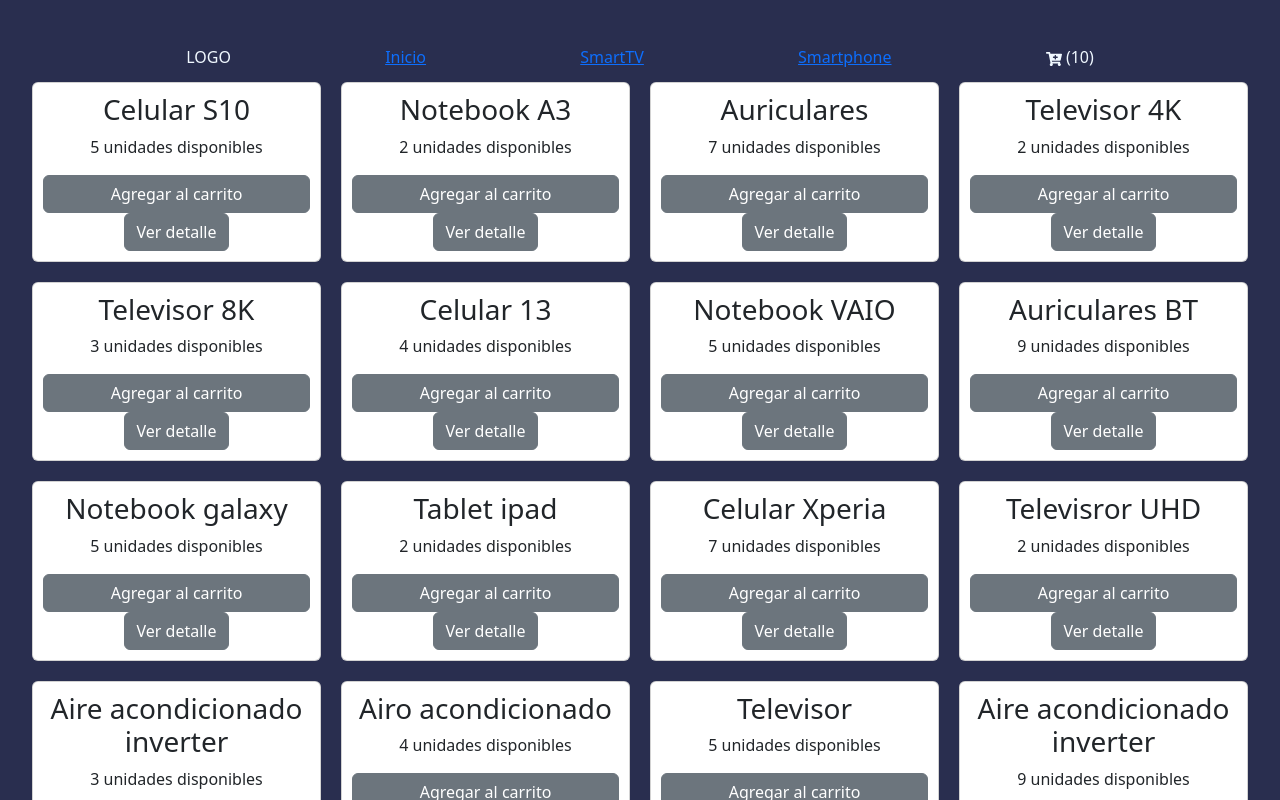
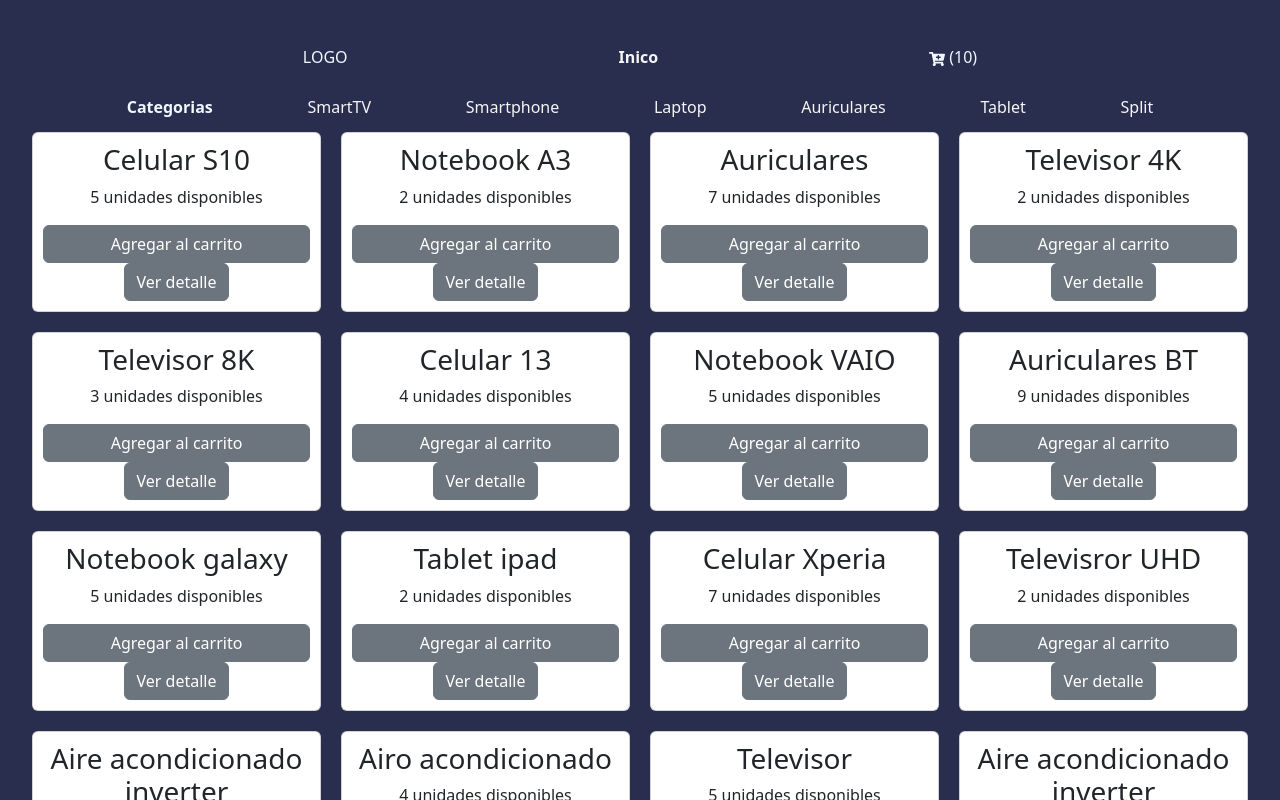
Before and after one commit to nico-caste/REACT.JS, a React (Vite) app: page / in a window 1280 px wide. Shown: the top 800 px of the page. Built offline with nearby package versions, Linux system fonts and the light colour scheme.

Commit message:
css y categorias

```diff
--- a/src/components/ItemListcontainer/ItemListContainer.jsx
+++ b/src/components/ItemListcontainer/ItemListContainer.jsx
@@ -16,7 +16,6 @@ function ItemListContainer () {
             fetchdata(false)
             .then(resp => {
                 SetTodosLosProductos (resp);
-                console.log(categoria);
                 setTimeout(() => {
                     setLoading(false);
                 }, 500);
@@ -45,7 +44,7 @@ function ItemListContainer () {
                         <Item key={el.id} producto={el}/>
                     )
                 })
-            };
+            }
             </div>
         </div>
     );
--- a/src/components/Navbar/Navbar.css
+++ b/src/components/Navbar/Navbar.css
@@ -10,10 +10,14 @@ nav {
         margin: 0;
         p {
             margin: 0;
-        }
-        li {
-            list-style: none;
+        };
+        a {
             text-decoration: none;
+            li {
+                list-style: none;
+                text-decoration: none;
+                color: whitesmoke;
+            };
         };
     };
 };
--- a/src/components/Navbar/Navbar.jsx
+++ b/src/components/Navbar/Navbar.jsx
@@ -10,16 +10,34 @@ function Navbar() {
             <ul className="nav-bar-items">
                 <p>LOGO</p>
                 <Link to="/">
-                  <li>Inicio</li>
+                  <li><strong>Inico</strong></li>
                 </Link>
-                <Link to="/categoria/SmartTV">
-                  <li>SmartTV</li>
-                </Link>
-                <Link to="/categoria/Smartphone">
-                  <li>Smartphone</li>
-                </Link>
+
                 <CartWidget />
             </ul>
+        </nav>
+        <nav className="navbar-cat">
+          <ul>
+            <p><strong>Categorias</strong></p>
+            <Link to="/categoria/SmartTV">
+              <li>SmartTV</li>
+            </Link>
+            <Link to="/categoria/Smartphone">
+              <li>Smartphone</li>
+            </Link>
+            <Link to="/categoria/Laptop">
+              <li>Laptop</li>
+            </Link>
+            <Link to="/categoria/Auriculares">
+              <li>Auriculares</li>
+            </Link>
+            <Link to="/categoria/Tablet">
+              <li>Tablet</li>
+            </Link>
+            <Link to="/categoria/Split">
+              <li>Split</li>
+            </Link>
+          </ul>
         </nav>
     </header>
   );
```
